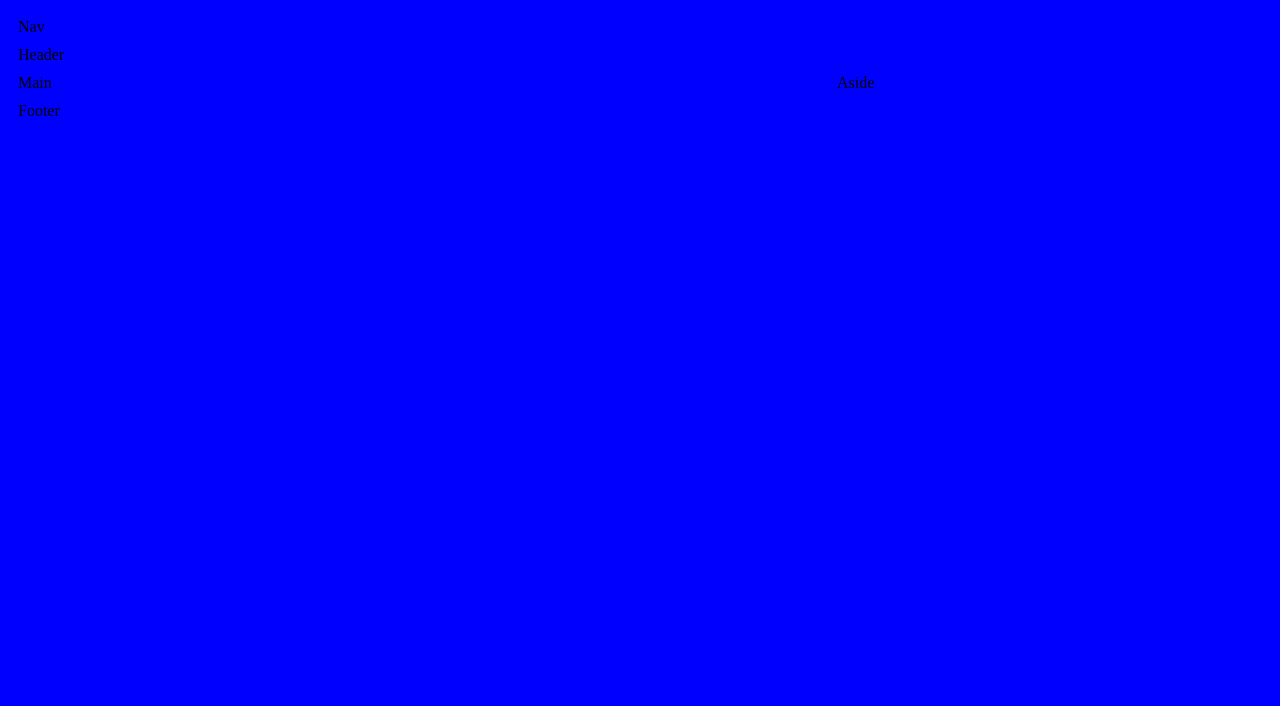
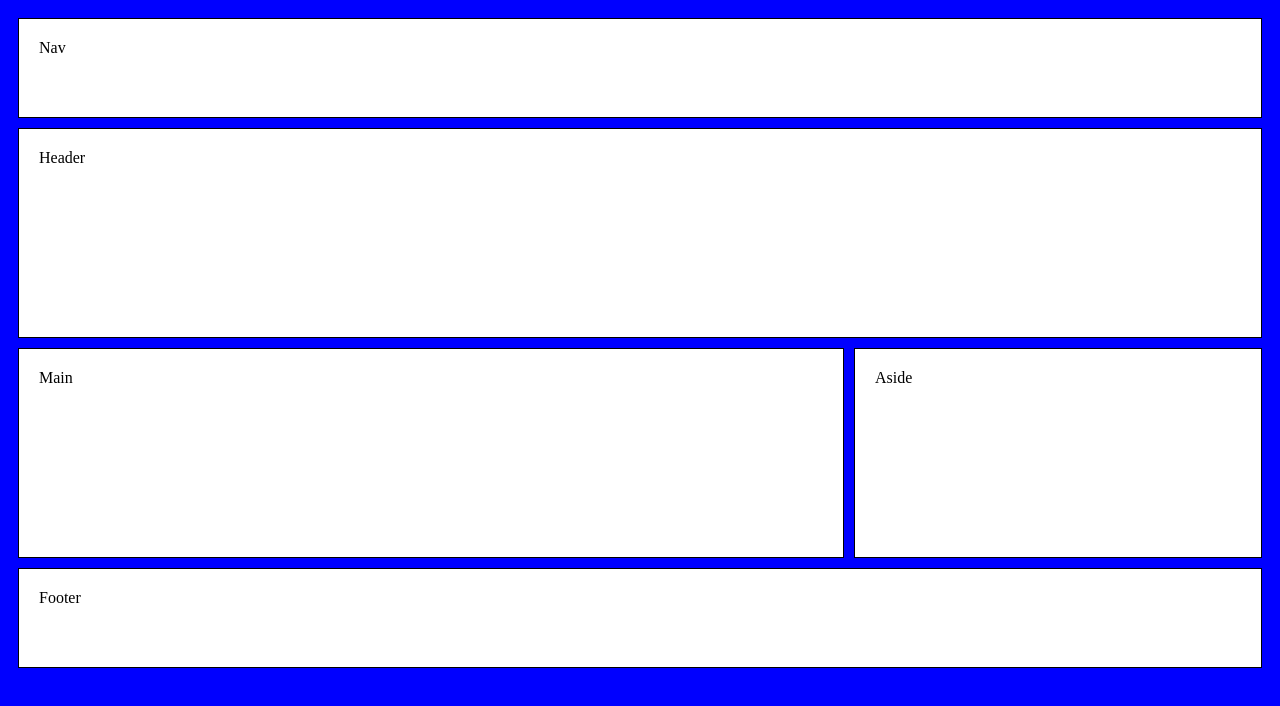
Before and after one commit to monicamfair/GridPractice, a plain HTML site: page index.html in a window 1280 px wide. Drawn offline with Linux system fonts and the light colour scheme.

Commit message:
style changes

```diff
--- a/style.css
+++ b/style.css
@@ -1,4 +1,6 @@
-.item1 {grid-area: nav;}
+.item1 {grid-area: nav;
+    height: auto;
+    width: auto;}
 .item2 {grid-area: header;}
 .item3 {grid-area: main;}
 .item4 {grid-area: aside;}
@@ -6,6 +8,10 @@
 
 .grid-container {
     display: grid;
+    grid-auto-rows: minmax(100px, auto);
+    grid-template-columns: repeat(6, 1fr);
+    justify-content: center;
+    align-content: center;
     grid-template-areas:
     'nav nav nav nav nav nav'
     'header header header header header header'
@@ -17,3 +23,9 @@
     background-color: blue;
     padding: 10px;
 }
+
+.grid-container > * {
+    border: solid  black 1px;
+    background-color: white;
+    padding: 20px;
+}
```
